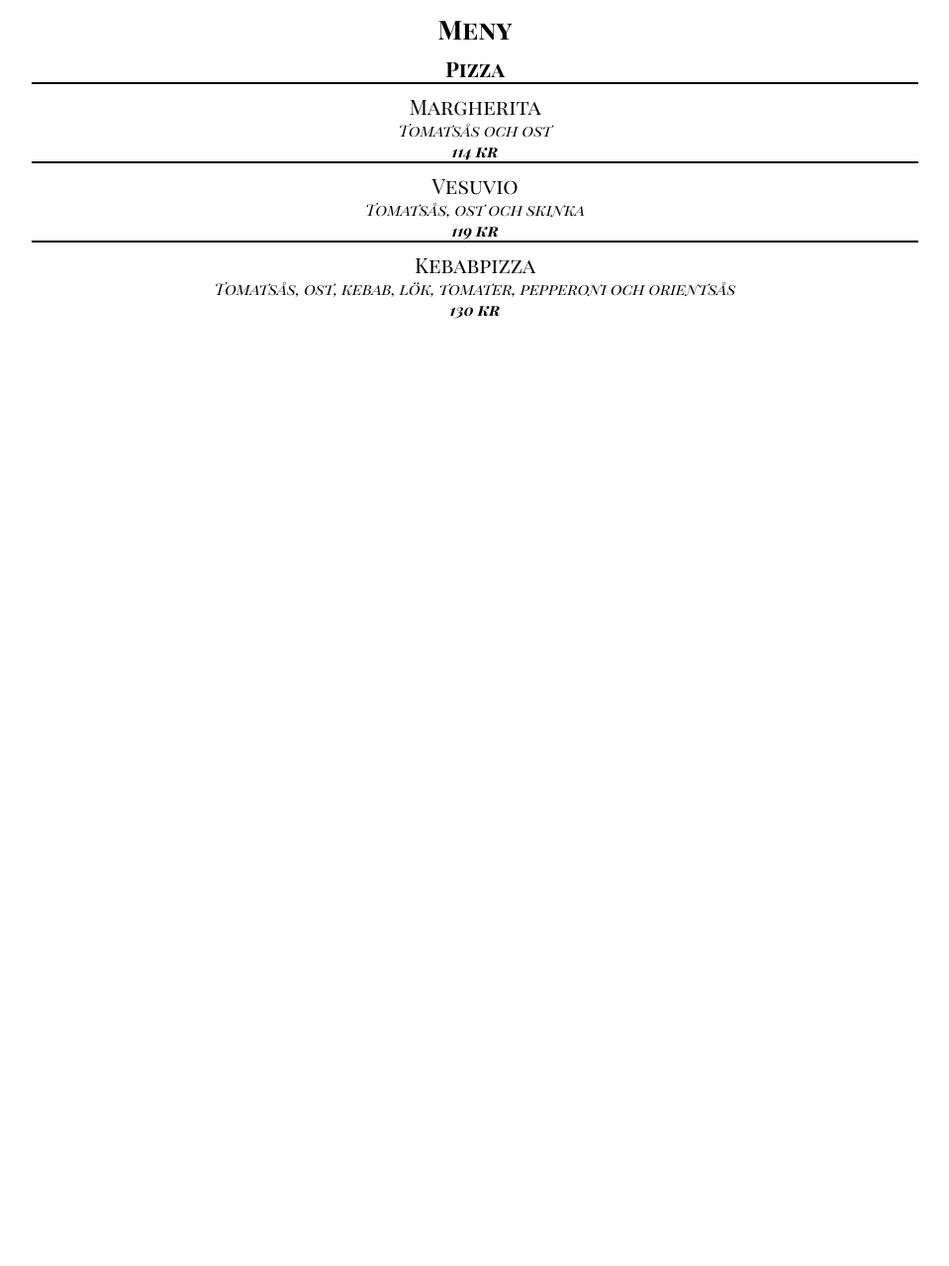
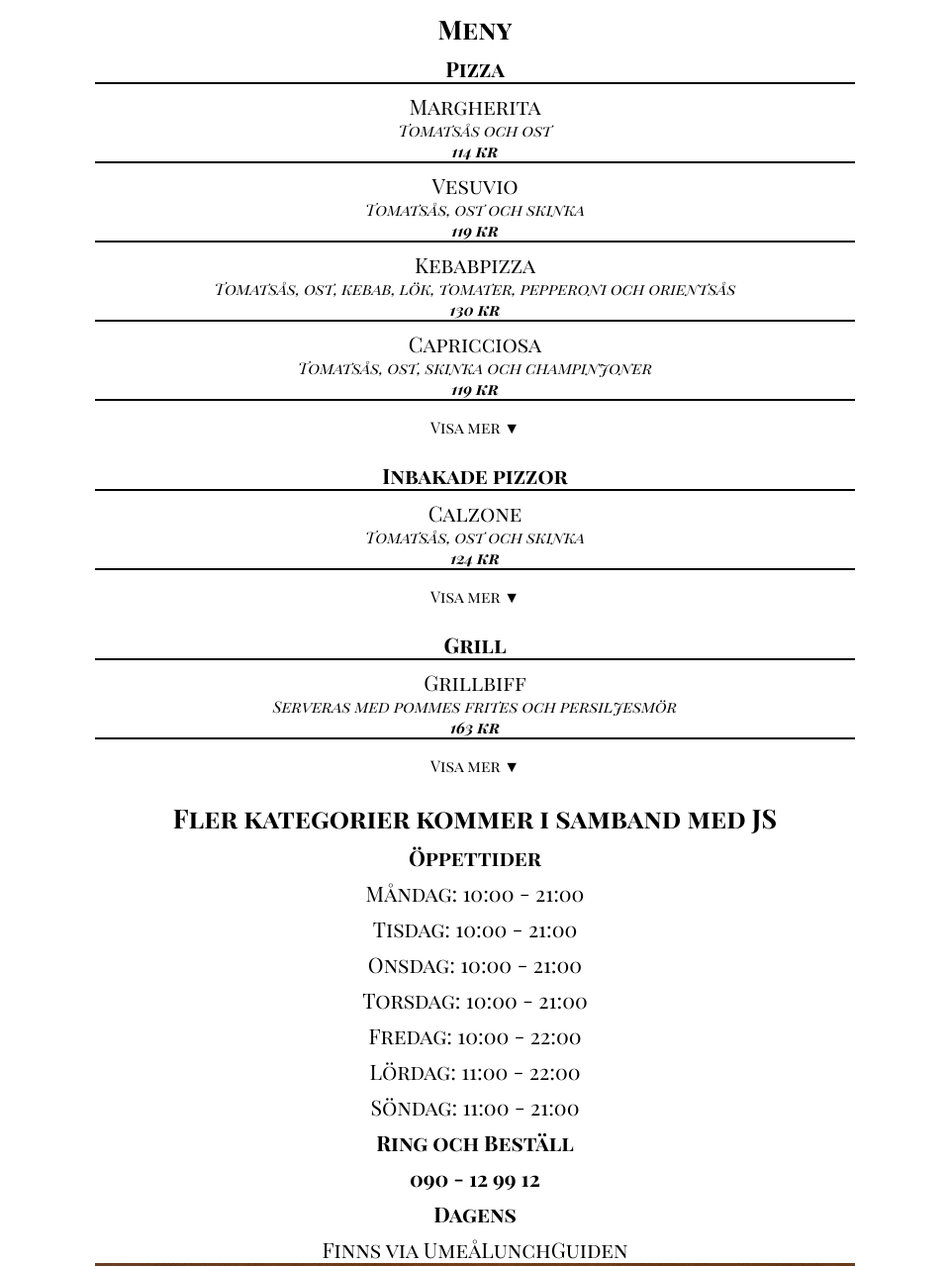
Before and after one commit to samosk/webtek, a plain HTML site: page Basic/index.html in a window 1280 px wide. Shown: the part 765-2044 px from the top of the page at 99% size, without its empty margins (160-1119 px from the left). Before the commit the page ends 1088 px from the top, so only its background shows below. Drawn offline with Linux system fonts and the light colour scheme; grey boxes are pictures that could not be loaded; a script that the page names is missing.

Commit message:
added a bunch off stuff

```diff
--- a/Basic/index.html
+++ b/Basic/index.html
@@ -15,7 +15,7 @@
 
 <body>
 	<div class="banner-top">
-		<a href="#"><h1 class="titel">Ronyas</h1> <h1 class="titel">Restaurang</h1></a>
+		<a href=""><h1 class="titel">Ronyas</h1> <h1 class="titel">Restaurang</h1></a>
 	</div>
 
 	<div class="video">
@@ -50,6 +50,76 @@
 			<p>Tomatsås, ost, kebab, lök, tomater, pepperoni och orientsås</p>
 			<p class="price">130 kr</p>
 		</div>
+		<div class="item">
+			<h3>Capricciosa</h3>
+			<p>Tomatsås, ost, skinka och champinjoner</p>
+			<p class="price">119 kr</p>
+		</div>
+		<div class="showmore">
+			<p class="more">Visa mer &#x25BC;</p>
+		</div>
+		<h2>Inbakade pizzor</h2>
+		<div class="item">
+			<h3>Calzone</h3>
+			<p>Tomatsås, ost och skinka</p>
+			<p class="price">124 kr</p>
+		</div>
+		<div class="showmore">
+			<p class="more">Visa mer &#x25BC;</p>
+		</div>
+		<h2>Grill</h2>
+		<div class="item">
+			<h3>Grillbiff</h3>
+			<p>Serveras med pommes frites och persiljesmör</p>
+			<p class="price">163 kr</p>
+		</div>
+		<div class="showmore">
+			<p class="more">Visa mer &#x25BC;</p>
+		</div>
+		<h1>Fler kategorier kommer i samband med JS</h1>
+	</section>
+	<section id="öppettider">
+		<h2>Öppettider</h2>
+		<h3>Måndag: 10:00 - 21:00</h3>
+		<h3>Tisdag: 10:00 - 21:00</h3>
+		<h3>Onsdag: 10:00 - 21:00</h3>
+		<h3>Torsdag: 10:00 - 21:00</h3>
+		<h3>Fredag: 10:00 - 22:00</h3>
+		<h3>Lördag: 11:00 - 22:00</h3>
+		<h3>Söndag: 11:00 - 21:00</h3>
+
+		<h2>Ring och Beställ</h2>
+		<h2>090 - 12 99 12</h2>
+	</section>
+	<section id="dagens">
+		<h2>Dagens</h2>
+		<h3>Finns via UmeåLunchGuiden</h3>
+		<img src="Public/pizza-photo.jpg" alt="">
+	</section>
+	<section id="hitta-hit">
+		<h2>Hitta hit</h2>
+		<img src="Public/google-maps.png" alt="">
+	</section>
+	<section id="om-oss">
+		<h2>Om oss</h2>
+		<div class="blue">
+			<p>
+				Ronyas Restaurang på Vasaplan erbjuder bästa service och mat av hög kvalite. Kom och njut av våra rätter tillsammans med ett glas öl, vin eller cider.
+			</p>
+			<p>
+				Varm buffe även tilgänglig på helger.
+			</p>
+			<p>
+				När du besöker Ronyas Restaurang bemöts du av vänlig personal i våra fräscha lokaler. Vår mälsättning är att alla våra rätter ska lämpa sig både för att avnjutas direkt i våra lokaler eller tas med. Dessutom strävar vi efter att våra rätter ska passa alla åldrar vid alla tillfällen.
+			</p>
+			<p>
+				Har ni speciella önskemål vid beställning gör vi allt för att hjälpa er.
+			</p>
+			<p>
+				Välkomna!
+			</p>
+		</div>
+		<div class="banner-top"></div>
 	</section>
 </body>
 
--- a/Basic/styles.css
+++ b/Basic/styles.css
@@ -9,6 +9,7 @@ body {
 
 section {
 	display: block;
+	width: 80vw;
 }
 
 h1 {
@@ -17,10 +18,12 @@ h1 {
 	padding: 0;
 	padding-top: 1vh;
 	font-size: 20pt;
+	margin-left: 20vw;
 }
 
 .titel {
 	color: white;
+	margin-left: 0;
 }
 
 h2 {
@@ -29,6 +32,7 @@ h2 {
 	padding: 0;
 	padding-top: 1vh;
 	font-size: 16pt;
+	margin-left: 20vw;
 }
 
 h3 {
@@ -38,6 +42,11 @@ h3 {
 	padding: 0;
 	padding-top: 1vh;
 	font-size: 16pt;
+	margin-left: 20vw;
+}
+
+.item h3 {
+	margin-left: 0;
 }
 
 p {
@@ -53,6 +62,12 @@ p {
 	font-weight: bold;
 }
 
+.more {
+	padding-top: 2vh;
+	padding-bottom: 2vh;
+	font-style: normal;
+}
+
 button {
 	height: 6vh;
 	width: fit-content;
@@ -61,6 +76,13 @@ button {
 a {
 	text-decoration: none;
 	color: white;
+}
+
+img {
+	margin: 0;
+	padding: 0;
+	width: 60vw;
+	margin-left: 20vw;
 }
 
 .banner-top {
@@ -84,9 +106,16 @@ a {
 }
 
 .item {
-	margin-left: 15vw;
-	margin-right: 15vw;
+	margin-left: 20vw;
+	/* margin-right: 15vw; */
 	border-top: 2px solid black;
+}
+
+.showmore {
+	margin-left: 20vw;
+	/* margin-right: 15vw; */
+	border-top: 2px solid black;
+	cursor: pointer;
 }
 
 /* Video Section */
@@ -101,3 +130,8 @@ a {
 	height: auto;
 	display: block;
 }
+
+.blue {
+	background-color: #0072BB;
+	margin-left: 20vw;
+}
```
Also changed, not shown: Basic/Public/google-maps.png (added), Basic/Public/pizza-photo.jpg (added).
